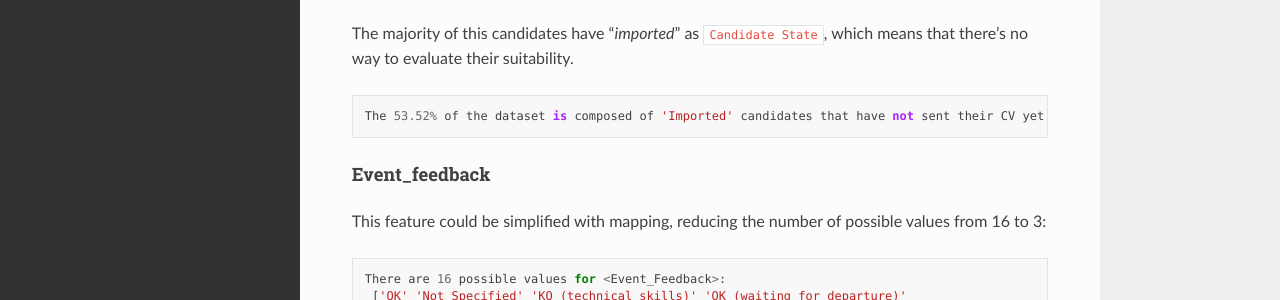
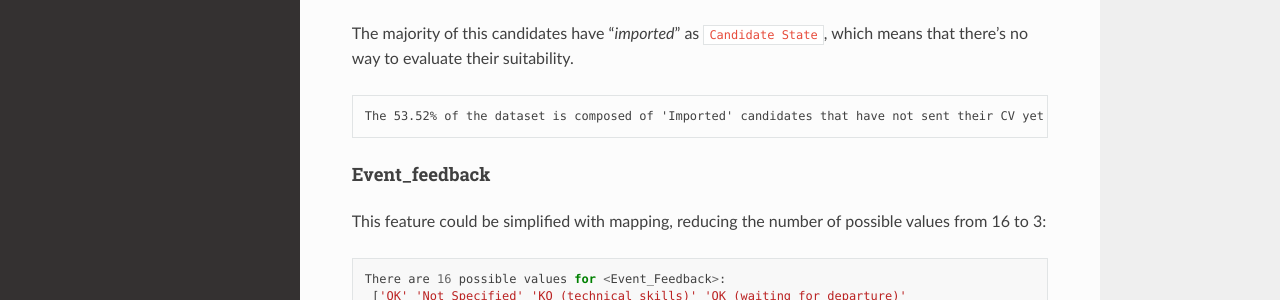
Before and after one commit to giulia-vivarelli/AIFairness-Project, a Sphinx documentation site: the page built from docs/source/index.rst, in a window 1280 px wide and 900 px high, scrolled down 18048 px. Shown: the part 151-451 px from the top of the window. Built offline with Sphinx 7.4.7 and the Read the Docs theme 3.1.0, drawn with Linux system fonts in a browser that asks for light colours.

```diff
--- a/docs/source/index.rst
+++ b/docs/source/index.rst
@@ -600,7 +600,7 @@ whether they are eligible or not for the position. The distribution of ``Candida
 The majority of this candidates have "*imported*" as ``Candidate State``, which means that there's no way to evaluate their suitability.
 
 .. parsed-literal::
-    The 53.52% of the dataset is composed of 'Imported' candidates that have not sent their CV yet
+    The 53.52% of the dataset \is composed of 'Imported' candidates that have \not sent their CV yet
 
 
 **Event_feedback**
```
